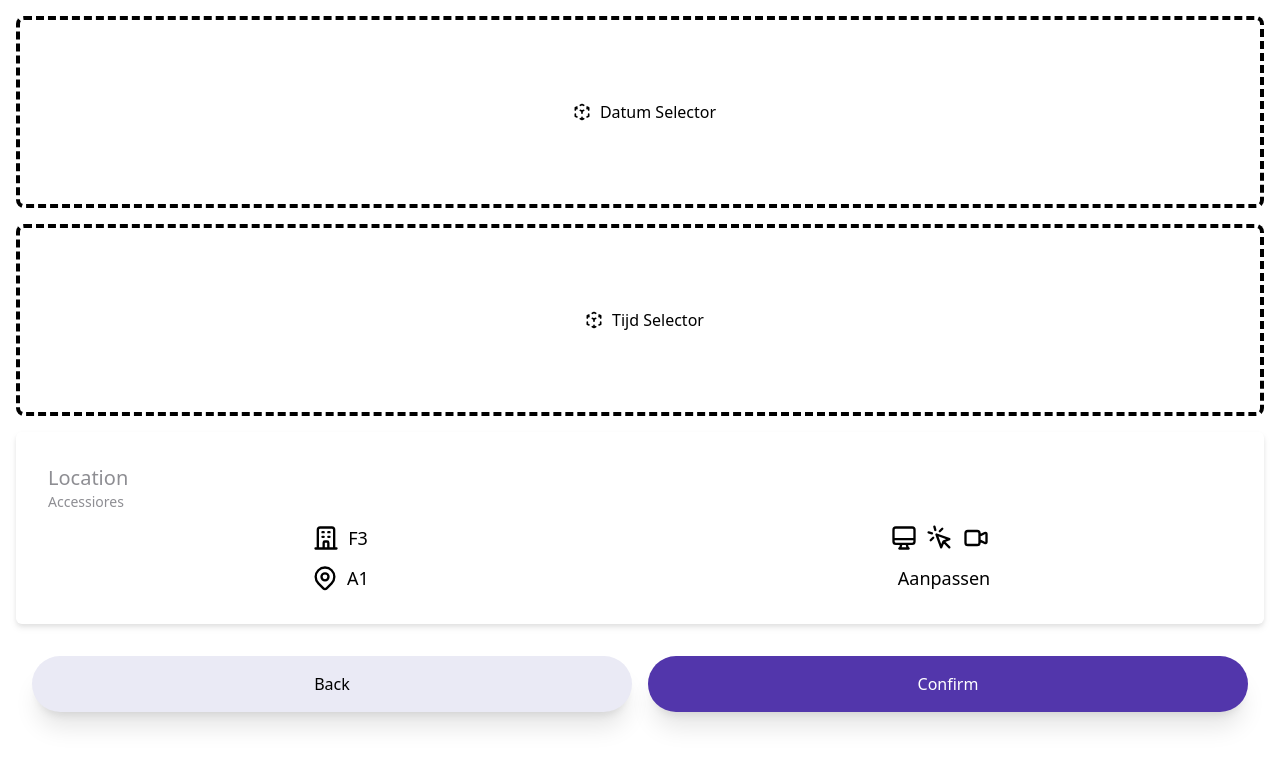
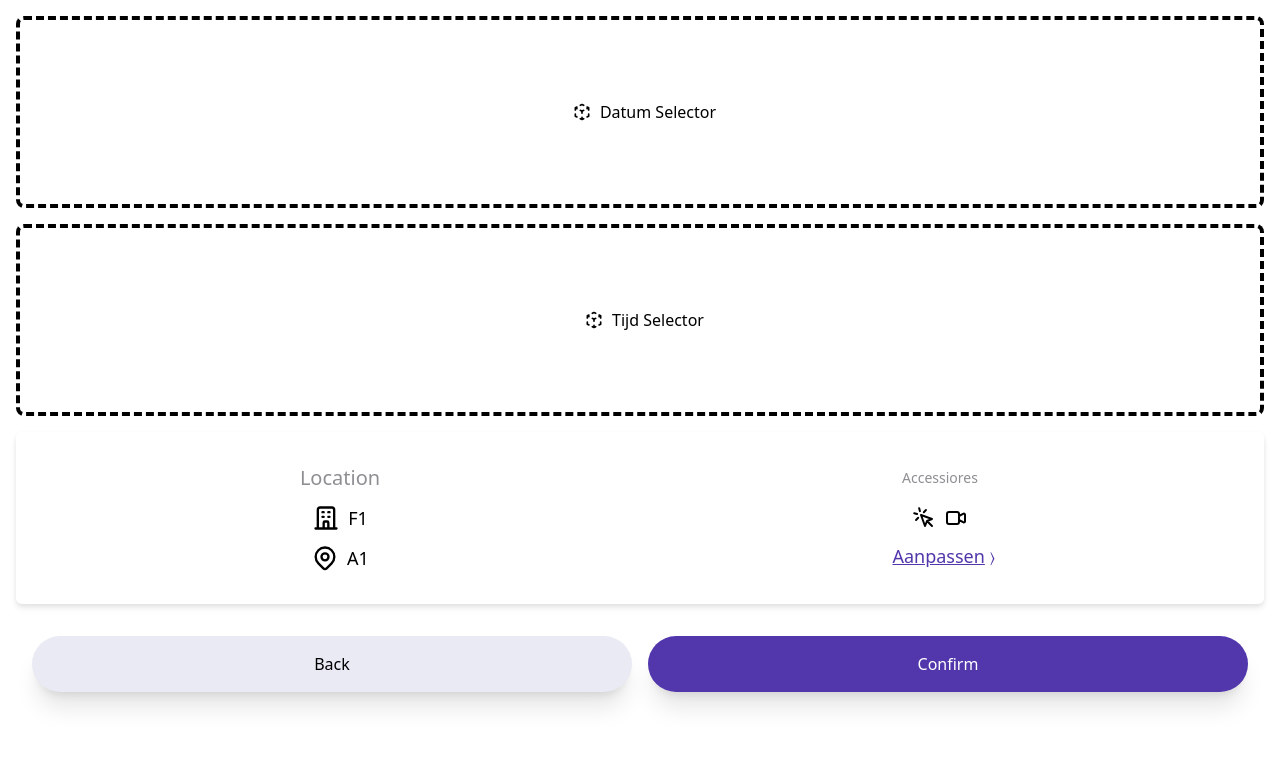
Before and after one commit to tomasvdlaan/cgi-res-frontend, a React (Create React App) app: page /reservations/create in a window 1280 px wide. Shown: the top 766 px of the page. Built offline with nearby package versions, Linux system fonts and the light colour scheme.

Commit message:
Update ReservationCreatePage.tsx

```diff
--- a/src/pages/reservations/create/ReservationCreatePage.tsx
+++ b/src/pages/reservations/create/ReservationCreatePage.tsx
@@ -10,6 +10,15 @@ import React from "react";
 import PlaceholderBlock from "../../../glob-components/PlaceholderBlock";
 
 function ReservationCreatePage() {
+
+	const buildingNumber = "F1";
+	const tableNumber = "A1";
+	const options = {
+		hasMouse: true,
+		hasMonitor: false,
+		hasWebcam: true
+	};
+
 	return (
 		<>
 			<div className="gap-y-4 flex flex-col p-4">
@@ -20,11 +29,13 @@ function ReservationCreatePage() {
 
 
 				<div className="flex flex-col rounded-md bg-white w-50 p-8 drop-shadow-md">
-					<div className="text-left text-xl text-gray font-SofiaProBold flex "> Location
+
+					<div className="grid gap-x-4 grid-cols-2 justify-center items-center">
+						<div className="justify-center items-center text-xl text-gray font-SofiaProBold flex "> Location
+						</div>
+						<div className="justify-center items-center text-sm text-gray font-SofiaProBold flex  "> Accessiores
+						</div>
 					</div>
-					<div className="text-right text-sm text-gray font-SofiaProBold flex  "> Accessiores
-					</div>
-
 					<div className="grid gap-x-4 grid-cols-2 justify-center items-center">
 
 						<div className="flex flex-col justify-center items-center">
@@ -33,13 +44,13 @@ function ReservationCreatePage() {
 								<div className="flex flex-row items-center">
 									<OfficeBuildingIcon className="h-7 my-3 w-7" />
 									<div className="text-lg ml-2 ">
-										F3
+										{buildingNumber}
 									</div>
 								</div>
 								<div className="flex flex-row items-center">
 									<LocationMarkerIcon className="h-7 w-7" />
 									<div className="text-lg ml-2">
-										A1
+										{tableNumber}
 									</div>
 								</div>
 
@@ -48,12 +59,12 @@ function ReservationCreatePage() {
 						</div>
 						<div className="flex flex-col">
 							<div className="flex my-3 m-2 justify-center items-center">
-								<DesktopComputerIcon className="h-7 w-7 mx-1" />
-								<CursorClickIcon className="h-7 w-7 mx-1" />
-								<VideoCameraIcon className="h-7 w-7 mx-1" />
+								{options.hasMonitor && <DesktopComputerIcon className="h-6 w-6 mx-1" />}
+								{options.hasMouse && <CursorClickIcon className="h-6 w-6 mx-1" />}
+								{options.hasWebcam && <VideoCameraIcon className="h-6 w-6 mx-1" />}
 							</div>
-							<button className="text-lg ml-2">
-								Aanpassen
+							<button className="text-lg text-purple ml-2">
+								<span className="underline"> Aanpassen</span> 〉
 							</button>
 
 						</div>
```
